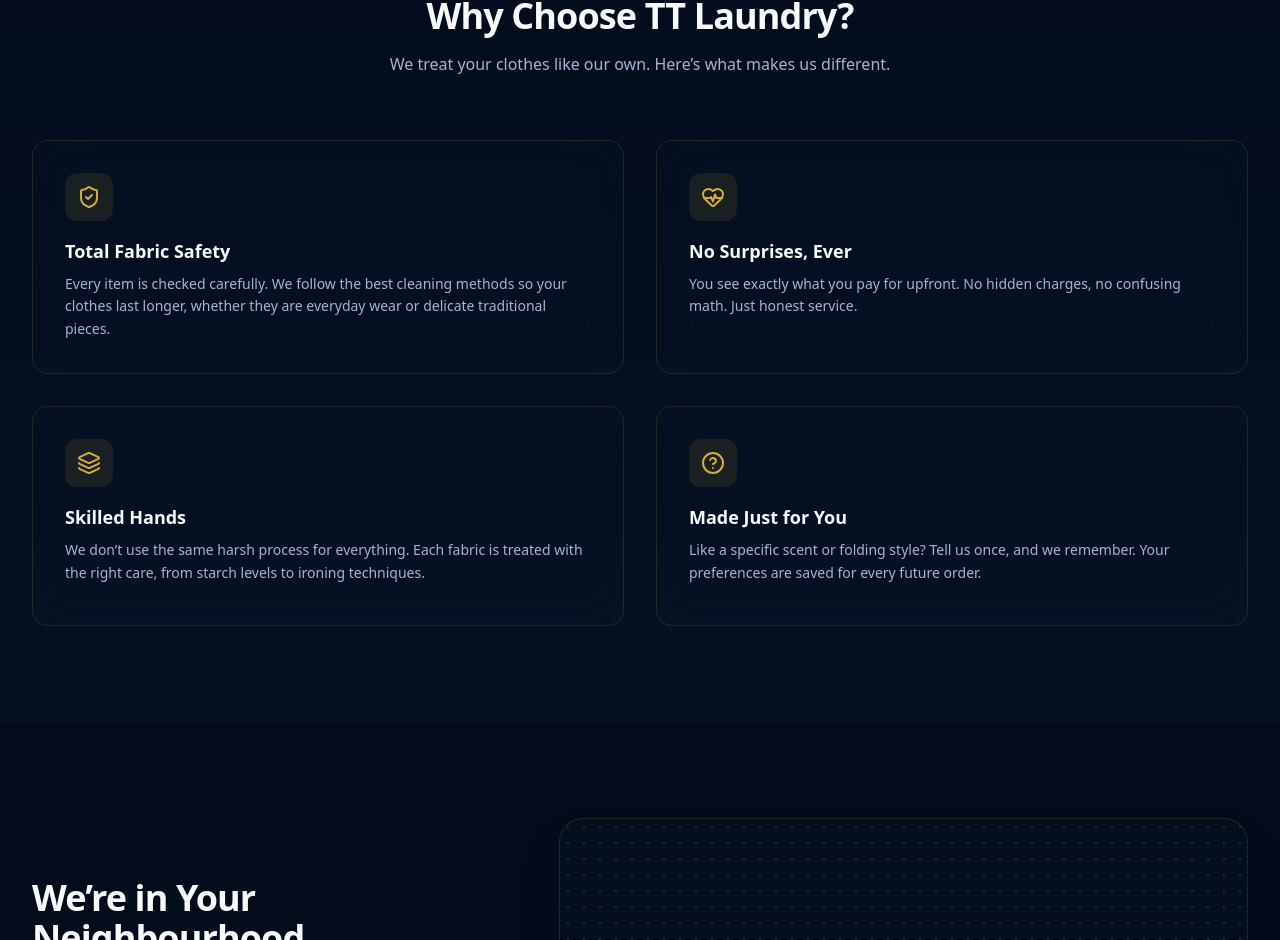
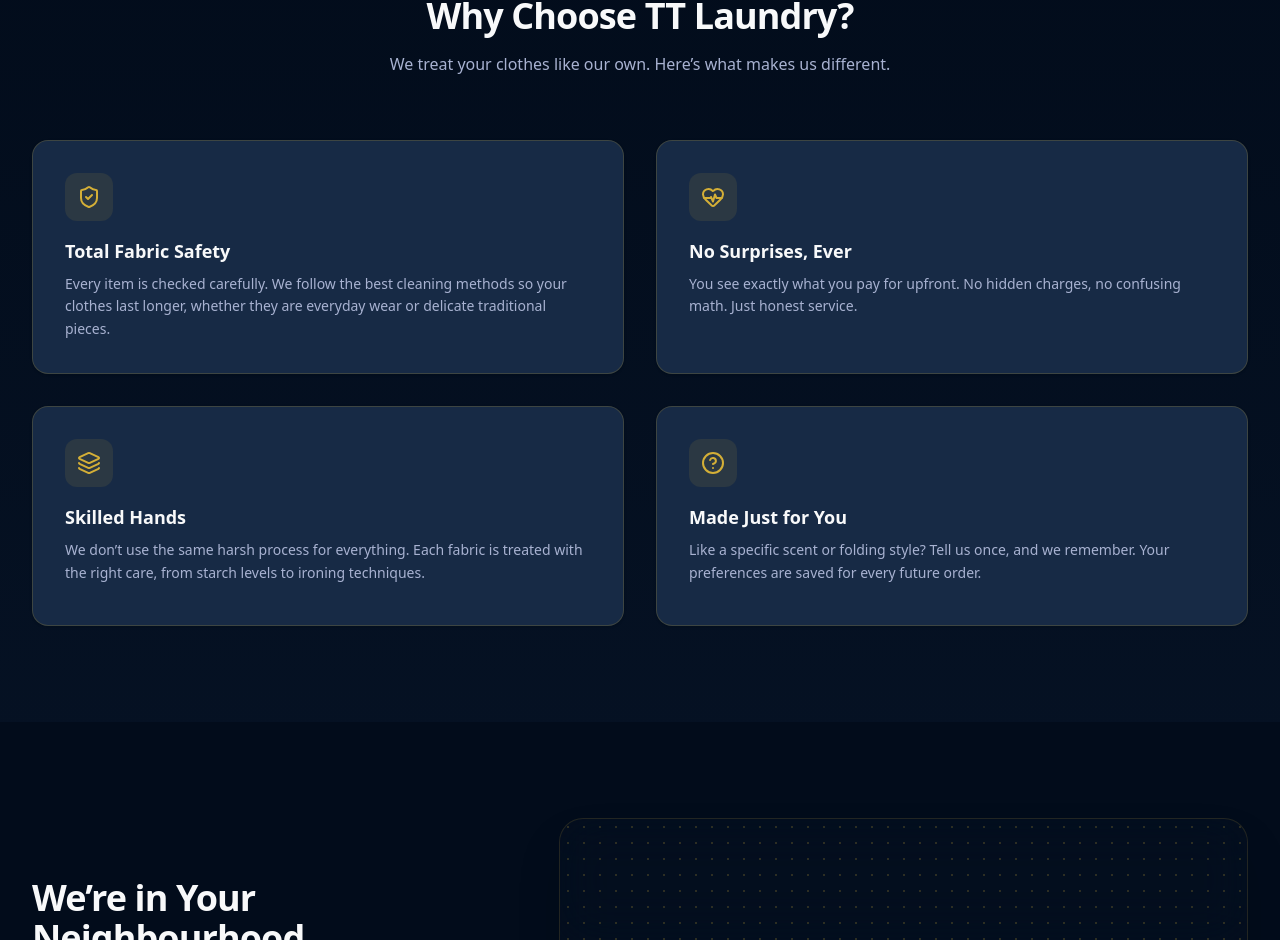
Before and after one commit to Philip-Ajayi/TT, a Next.js app: page / in a window 1280 px wide. Shown: the part 2508-3448 px from the top of the page. Built offline with nearby package versions, Linux system fonts and the light colour scheme.

Commit message:
Update page.tsx

```diff
--- a/app/page.tsx
+++ b/app/page.tsx
@@ -101,11 +101,11 @@
 
   return (
     <div className="w-full pt-20">
-      {/* SECTION 01: HERO */}
+      {/* SECTION 01: HERO – reduced height on mobile */}
       <section
         id="home"
         ref={heroRef}
-        className="relative w-full min-h-[calc(100vh-80px)] flex items-center justify-center overflow-hidden px-4 sm:px-6 lg:px-8 py-12"
+        className="relative w-full min-h-[80vh] lg:min-h-[calc(100vh-80px)] flex items-center justify-center overflow-hidden px-4 sm:px-6 lg:px-8 py-12"
       >
         {/* Animated backgrounds */}
         <motion.div
@@ -137,8 +137,6 @@
             transition={{ duration: 0.8 }}
             className="lg:col-span-7 flex flex-col justify-center text-left"
           >
-            {/* Profile tag REMOVED */}
-
             <h1 className="text-4xl sm:text-5xl lg:text-6xl font-black tracking-tight leading-[1.1] mb-6">
               Laundry Done Right, <br />
               <span className="bg-gradient-to-r from-gold-polished via-gold-metallic to-gold-pastel bg-clip-text text-transparent">
@@ -191,7 +189,7 @@
         </div>
       </section>
 
-      {/* SECTION 02: HOW IT WORKS */}
+      {/* SECTION 02: HOW IT WORKS – unchanged */}
       <section
         id="how-it-works"
         className="w-full py-24 bg-white/20 dark:bg-navy-deep/20 border-y border-navy-deep/5 dark:border-white/5 px-4 sm:px-6 lg:px-8"
@@ -388,7 +386,7 @@
         </div>
       </section>
 
-      {/* SECTION 03: SERVICES ACCORDION */}
+      {/* SECTION 03: SERVICES ACCORDION – unchanged */}
       <section
         id="services"
         className="w-full py-24 px-4 sm:px-6 lg:px-8 max-w-7xl mx-auto"
@@ -483,7 +481,7 @@
         </div>
       </section>
 
-      {/* SECTION 04: WHY TT (Refactored for clarity and tablet stability) */}
+      {/* SECTION 04: WHY TT – completely stable, no glass morphism */}
       <section
         id="why-tt"
         className="w-full py-24 bg-gradient-to-b from-transparent to-navy-deep/5 dark:to-navy-deep/40 px-4 sm:px-6 lg:px-8"
@@ -499,9 +497,9 @@
             </p>
           </div>
 
-          {/* Using a grid with min-height to prevent broken layouts on tablets */}
+          {/* Stable flat cards – no backdrop-filter, no liquid-glass */}
           <div className="grid grid-cols-1 sm:grid-cols-2 gap-6 lg:gap-8">
-            <div className="bg-white/70 dark:bg-navy-deep/70 lg:liquid-glass-light lg:dark:liquid-glass-dark p-6 sm:p-8 rounded-2xl border border-navy-deep/10 dark:border-gold-metallic/15 hover:border-gold-polished/50 dark:hover:border-gold-metallic/50 transition-colors min-h-[220px] flex flex-col justify-between">
+            <div className="bg-white dark:bg-navy-light p-6 sm:p-8 rounded-2xl border border-navy-deep/10 dark:border-gold-metallic/20 shadow-sm hover:shadow-md transition-shadow min-h-[220px] flex flex-col justify-between">
               <div>
                 <div className="w-12 h-12 rounded-xl bg-gold-polished/10 dark:bg-gold-metallic/10 flex items-center justify-center text-gold-polished dark:text-gold-metallic mb-4">
                   <ShieldCheck className="w-6 h-6" />
@@ -517,7 +515,7 @@
               </div>
             </div>
 
-            <div className="bg-white/70 dark:bg-navy-deep/70 lg:liquid-glass-light lg:dark:liquid-glass-dark p-6 sm:p-8 rounded-2xl border border-navy-deep/10 dark:border-gold-metallic/15 hover:border-gold-polished/50 dark:hover:border-gold-metallic/50 transition-colors min-h-[220px] flex flex-col justify-between">
+            <div className="bg-white dark:bg-navy-light p-6 sm:p-8 rounded-2xl border border-navy-deep/10 dark:border-gold-metallic/20 shadow-sm hover:shadow-md transition-shadow min-h-[220px] flex flex-col justify-between">
               <div>
                 <div className="w-12 h-12 rounded-xl bg-gold-polished/10 dark:bg-gold-metallic/10 flex items-center justify-center text-gold-polished dark:text-gold-metallic mb-4">
                   <HeartPulse className="w-6 h-6" />
@@ -532,7 +530,7 @@
               </div>
             </div>
 
-            <div className="bg-white/70 dark:bg-navy-deep/70 lg:liquid-glass-light lg:dark:liquid-glass-dark p-6 sm:p-8 rounded-2xl border border-navy-deep/10 dark:border-gold-metallic/15 hover:border-gold-polished/50 dark:hover:border-gold-metallic/50 transition-colors min-h-[220px] flex flex-col justify-between">
+            <div className="bg-white dark:bg-navy-light p-6 sm:p-8 rounded-2xl border border-navy-deep/10 dark:border-gold-metallic/20 shadow-sm hover:shadow-md transition-shadow min-h-[220px] flex flex-col justify-between">
               <div>
                 <div className="w-12 h-12 rounded-xl bg-gold-polished/10 dark:bg-gold-metallic/10 flex items-center justify-center text-gold-polished dark:text-gold-metallic mb-4">
                   <Layers className="w-6 h-6" />
@@ -548,7 +546,7 @@
               </div>
             </div>
 
-            <div className="bg-white/70 dark:bg-navy-deep/70 lg:liquid-glass-light lg:dark:liquid-glass-dark p-6 sm:p-8 rounded-2xl border border-navy-deep/10 dark:border-gold-metallic/15 hover:border-gold-polished/50 dark:hover:border-gold-metallic/50 transition-colors min-h-[220px] flex flex-col justify-between">
+            <div className="bg-white dark:bg-navy-light p-6 sm:p-8 rounded-2xl border border-navy-deep/10 dark:border-gold-metallic/20 shadow-sm hover:shadow-md transition-shadow min-h-[220px] flex flex-col justify-between">
               <div>
                 <div className="w-12 h-12 rounded-xl bg-gold-polished/10 dark:bg-gold-metallic/10 flex items-center justify-center text-gold-polished dark:text-gold-metallic mb-4">
                   <HelpCircle className="w-6 h-6" />
@@ -566,7 +564,7 @@
         </div>
       </section>
 
-      {/* SECTION 05: COVERAGE */}
+      {/* SECTION 05: COVERAGE – unchanged */}
       <section
         id="coverage"
         className="w-full py-24 px-4 sm:px-6 lg:px-8 max-w-7xl mx-auto"
@@ -643,7 +641,7 @@
         </div>
       </section>
 
-      {/* SECTION 06: CALL TO ACTION */}
+      {/* SECTION 06: CALL TO ACTION – unchanged */}
       <section
         id="scheduler"
         className="w-full py-28 relative overflow-hidden bg-gradient-to-tr from-gold-polished via-gold-metallic to-gold-pastel text-canvas-dark px-4 sm:px-6 lg:px-8 text-center"
```
